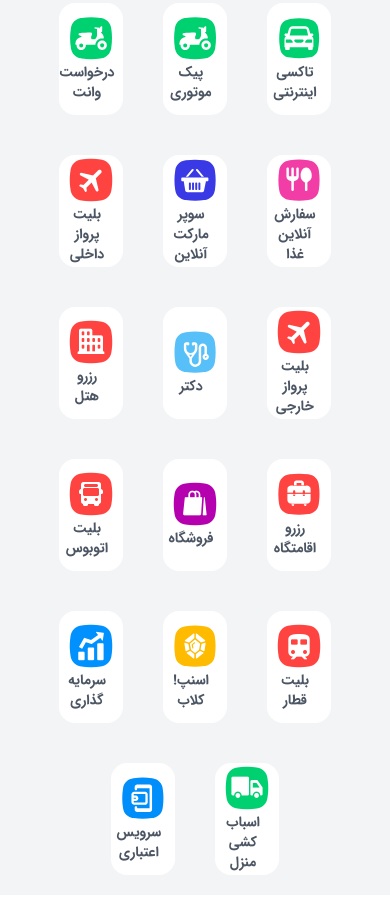
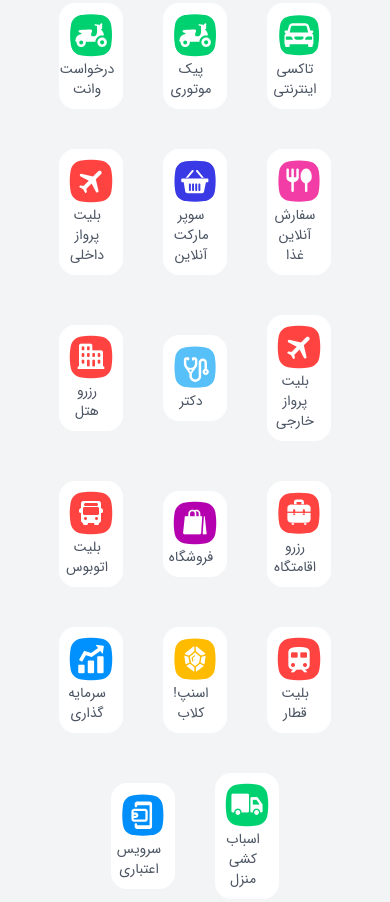
Before and after one commit to MHPourhasani/Snapp-demo, a website: page public/index.html in a window 390 px wide. Shown: the part 904-1806 px from the top of the page. Drawn offline with Linux system fonts and the light colour scheme.

Commit message:
change some styles

```diff
--- a/public/index.html
+++ b/public/index.html
@@ -234,7 +234,7 @@
                         class="flex justify-center items-center flex-wrap overflow-x-visible overflow-y-hidden md:overflow-hidden md:mb-10"
                     >
                         <li
-                            class="w-16 h-28 bg-white m-5 flex flex-col justify-center items-center rounded-2xl px-2 py-2 sm:w-36 sm:h-24 md:w-52 md:h-32 md:mx-4 md:my-2 md:py-2 lg:flex-row lg:justify-start lg:w-64 xl:w-80 xl:h-24 xl:py-3 xl:m-4 xl:px-2"
+                            class="w-16 h-30 bg-white m-5 flex flex-col justify-center items-center rounded-2xl px-2 py-2 sm:w-36 sm:h-24 md:w-52 md:h-32 md:mx-4 md:my-2 md:py-2 lg:flex-row lg:justify-start lg:w-64 xl:w-80 xl:h-24 xl:py-3 xl:m-4 xl:px-2"
                         >
                             <span class=""
                                 ><img
@@ -242,11 +242,12 @@
                                     alt="car taxi"
                                     class="w-12 h-12 lg:w-16 lg:h-16"
                             /></span>
+
                             <div
                                 class="text-center mr-2 mb-0.5 lg:mb-0 lg:text-justify"
                             >
                                 <h4
-                                    class="text-gray-600 text-sm font-semibold xl:font-semibold"
+                                class="text-gray-600 text-sm font-medium sm:font-semibold"
                                 >
                                     تاکسی اینترنتی
                                 </h4>
@@ -259,7 +260,7 @@
                         </li>
 
                         <li
-                            class="w-16 h-28 bg-white m-5 flex flex-col justify-center items-center rounded-2xl px-2 py-2 sm:w-36 sm:h-24 md:w-52 md:h-32 md:mx-4 md:my-2 md:py-2 lg:flex-row lg:justify-start lg:w-64 xl:w-80 xl:h-24 xl:py-3 xl:m-4 xl:px-2"
+                            class="w-16 h-30 bg-white m-5 flex flex-col justify-start items-center rounded-2xl px-2 py-2 sm:w-36 sm:h-24 md:w-52 md:h-32 md:mx-4 md:my-2 md:py-2 lg:flex-row lg:justify-start lg:w-64 xl:w-80 xl:h-24 xl:py-3 xl:m-4 xl:px-2"
                         >
                             <span class=""
                                 ><img
@@ -271,7 +272,7 @@
                                 class="text-center mr-2 mb-0.5 lg:mb-0 lg:text-justify"
                             >
                                 <h4
-                                    class="text-gray-600 text-sm font-semibold"
+                                class="text-gray-600 text-sm font-medium sm:font-semibold"
                                 >
                                     پیک موتوری
                                 </h4>
@@ -284,7 +285,7 @@
                         </li>
 
                         <li
-                            class="w-16 h-28 bg-white m-5 flex flex-col justify-center items-center rounded-2xl px-2 py-2 sm:w-36 sm:h-24 md:w-52 md:h-32 md:mx-4 md:my-2 md:py-2 lg:flex-row lg:justify-start lg:w-64 xl:w-80 xl:h-24 xl:py-3 xl:m-4 xl:px-2"
+                            class="w-16 h-30 bg-white m-5 flex flex-col justify-start items-center rounded-2xl px-2 py-2 sm:w-36 sm:h-24 md:w-52 md:h-32 md:mx-4 md:my-2 md:py-2 lg:flex-row lg:justify-start lg:w-64 xl:w-80 xl:h-24 xl:py-3 xl:m-4 xl:px-2"
                         >
                             <span class=""
                                 ><img
@@ -296,7 +297,7 @@
                                 class="text-center mr-2 mb-0.5 lg:mb-0 lg:text-justify"
                             >
                                 <h4
-                                    class="text-gray-600 text-sm font-semibold"
+                                class="text-gray-600 text-sm font-medium sm:font-semibold"
                                 >
                                     درخواست وانت
                                 </h4>
@@ -309,7 +310,7 @@
                         </li>
 
                         <li
-                            class="w-16 h-28 bg-white m-5 flex flex-col justify-center items-center rounded-2xl px-2 py-2 sm:w-36 sm:h-24 md:w-52 md:h-32 md:mx-4 md:my-2 md:py-2 lg:flex-row lg:justify-start lg:w-64 xl:w-80 xl:h-24 xl:py-3 xl:m-4 xl:px-2"
+                            class="w-16 h-30 bg-white m-5 flex flex-col justify-start items-center rounded-2xl px-2 py-2 sm:w-36 sm:h-24 md:w-52 md:h-32 md:mx-4 md:my-2 md:py-2 lg:flex-row lg:justify-start lg:w-64 xl:w-80 xl:h-24 xl:py-3 xl:m-4 xl:px-2"
                         >
                             <span class=""
                                 ><img
@@ -321,7 +322,7 @@
                                 class="text-center mr-2 mb-0.5 lg:mb-0 lg:text-justify"
                             >
                                 <h4
-                                    class="text-gray-600 text-sm font-semibold"
+                                class="text-gray-600 text-sm font-medium sm:font-semibold"
                                 >
                                     سفارش آنلاین غذا
                                 </h4>
@@ -334,7 +335,7 @@
                         </li>
 
                         <li
-                            class="w-16 h-28 bg-white m-5 flex flex-col justify-center items-center rounded-2xl px-2 py-2 sm:w-36 sm:h-24 md:w-52 md:h-32 md:mx-4 md:my-2 md:py-2 lg:flex-row lg:justify-start lg:w-64 xl:w-80 xl:h-24 xl:py-3 xl:m-4 xl:px-2"
+                            class="w-16 h-30 bg-white m-5 flex flex-col justify-start items-center rounded-2xl px-2 py-2 sm:w-36 sm:h-24 md:w-52 md:h-32 md:mx-4 md:my-2 md:py-2 lg:flex-row lg:justify-start lg:w-64 xl:w-80 xl:h-24 xl:py-3 xl:m-4 xl:px-2"
                         >
                             <span class=""
                                 ><img
@@ -346,7 +347,7 @@
                                 class="text-center mr-2 mb-0.5 lg:mb-0 lg:text-justify"
                             >
                                 <h4
-                                    class="text-gray-600 text-sm font-semibold"
+                                class="text-gray-600 text-sm font-medium sm:font-semibold"
                                 >
                                     سوپر مارکت آنلاین
                                 </h4>
@@ -359,7 +360,7 @@
                         </li>
 
                         <li
-                            class="w-16 h-28 bg-white m-5 flex flex-col justify-center items-center rounded-2xl px-2 py-2 sm:w-36 sm:h-24 md:w-52 md:h-32 md:mx-4 md:my-2 md:py-2 lg:flex-row lg:justify-start lg:w-64 xl:w-80 xl:h-24 xl:py-3 xl:m-4 xl:px-2"
+                            class="w-16 h-30 bg-white m-5 flex flex-col justify-start items-center rounded-2xl px-2 py-2 sm:w-36 sm:h-24 md:w-52 md:h-32 md:mx-4 md:my-2 md:py-2 lg:flex-row lg:justify-start lg:w-64 xl:w-80 xl:h-24 xl:py-3 xl:m-4 xl:px-2"
                         >
                             <span class=""
                                 ><img
@@ -371,7 +372,7 @@
                                 class="text-center mr-2 mb-0.5 lg:mb-0 lg:text-justify"
                             >
                                 <h4
-                                    class="text-gray-600 text-sm font-semibold"
+                                class="text-gray-600 text-sm font-medium sm:font-semibold"
                                 >
                                     بلیت پرواز داخلی
                                 </h4>
@@ -384,7 +385,7 @@
                         </li>
 
                         <li
-                            class="w-16 h-28 bg-white m-5 flex flex-col justify-center items-center rounded-2xl px-2 py-2 sm:w-36 sm:h-24 md:w-52 md:h-32 md:mx-4 md:my-2 md:py-2 lg:flex-row lg:justify-start lg:w-64 xl:w-80 xl:h-24 xl:py-3 xl:m-4 xl:px-2"
+                            class="w-16 h-30 bg-white m-5 flex flex-col justify-start items-center rounded-2xl px-2 py-2 sm:w-36 sm:h-24 md:w-52 md:h-32 md:mx-4 md:my-2 md:py-2 lg:flex-row lg:justify-start lg:w-64 xl:w-80 xl:h-24 xl:py-3 xl:m-4 xl:px-2"
                         >
                             <span class=""
                                 ><img
@@ -396,7 +397,7 @@
                                 class="text-center mr-2 mb-0.5 lg:mb-0 lg:text-justify"
                             >
                                 <h4
-                                    class="text-gray-600 text-sm font-semibold"
+                                class="text-gray-600 text-sm font-medium sm:font-semibold"
                                 >
                                     بلیت پرواز خارجی
                                 </h4>
@@ -409,7 +410,7 @@
                         </li>
 
                         <li
-                            class="w-16 h-28 bg-white m-5 flex flex-col justify-center items-center rounded-2xl px-2 py-2 sm:w-36 sm:h-24 md:w-52 md:h-32 md:mx-4 md:my-2 md:py-2 lg:flex-row lg:justify-start lg:w-64 xl:w-80 xl:h-24 xl:py-3 xl:m-4 xl:px-2"
+                            class="w-16 h-30 bg-white m-5 flex flex-col justify-start items-center rounded-2xl px-2 py-2 sm:w-36 sm:h-24 md:w-52 md:h-32 md:mx-4 md:my-2 md:py-2 lg:flex-row lg:justify-start lg:w-64 xl:w-80 xl:h-24 xl:py-3 xl:m-4 xl:px-2"
                         >
                             <span class=""
                                 ><img
@@ -421,7 +422,7 @@
                                 class="text-center mr-2 mb-0.5 lg:mb-0 lg:text-justify"
                             >
                                 <h4
-                                    class="text-gray-600 text-sm font-semibold"
+                                class="text-gray-600 text-sm font-medium sm:font-semibold"
                                 >
                                     دکتر
                                 </h4>
@@ -434,7 +435,7 @@
                         </li>
 
                         <li
-                            class="w-16 h-28 bg-white m-5 flex flex-col justify-center items-center rounded-2xl px-2 py-2 sm:w-36 sm:h-24 md:w-52 md:h-32 md:mx-4 md:my-2 md:py-2 lg:flex-row lg:justify-start lg:w-64 xl:w-80 xl:h-24 xl:py-3 xl:m-4 xl:px-2"
+                            class="w-16 h-30 bg-white m-5 flex flex-col justify-start items-center rounded-2xl px-2 py-2 sm:w-36 sm:h-24 md:w-52 md:h-32 md:mx-4 md:my-2 md:py-2 lg:flex-row lg:justify-start lg:w-64 xl:w-80 xl:h-24 xl:py-3 xl:m-4 xl:px-2"
                         >
                             <span class=""
                                 ><img
@@ -446,7 +447,7 @@
                                 class="text-center mr-2 mb-0.5 lg:mb-0 lg:text-justify"
                             >
                                 <h4
-                                    class="text-gray-600 text-sm font-semibold"
+                                class="text-gray-600 text-sm font-medium sm:font-semibold"
                                 >
                                     رزرو هتل
                                 </h4>
@@ -459,7 +460,7 @@
                         </li>
 
                         <li
-                            class="w-16 h-28 bg-white m-5 flex flex-col justify-center items-center rounded-2xl px-2 py-2 sm:w-36 sm:h-24 md:w-52 md:h-32 md:mx-4 md:my-2 md:py-2 lg:flex-row lg:justify-start lg:w-64 xl:w-80 xl:h-24 xl:py-3 xl:m-4 xl:px-2"
+                            class="w-16 h-30 bg-white m-5 flex flex-col justify-start items-center rounded-2xl px-2 py-2 sm:w-36 sm:h-24 md:w-52 md:h-32 md:mx-4 md:my-2 md:py-2 lg:flex-row lg:justify-start lg:w-64 xl:w-80 xl:h-24 xl:py-3 xl:m-4 xl:px-2"
                         >
                             <span class=""
                                 ><img
@@ -471,7 +472,7 @@
                                 class="text-center mr-2 mb-0.5 lg:mb-0 lg:text-justify"
                             >
                                 <h4
-                                    class="text-gray-600 text-sm font-semibold"
+                                class="text-gray-600 text-sm font-medium sm:font-semibold"
                                 >
                                     رزرو اقامتگاه
                                 </h4>
@@ -484,7 +485,7 @@
                         </li>
 
                         <li
-                            class="w-16 h-28 bg-white m-5 flex flex-col justify-center items-center rounded-2xl px-2 py-2 sm:w-36 sm:h-24 md:w-52 md:h-32 md:mx-4 md:my-2 md:py-2 lg:flex-row lg:justify-start lg:w-64 xl:w-80 xl:h-24 xl:py-3 xl:m-4 xl:px-2"
+                            class="w-16 h-30 bg-white m-5 flex flex-col justify-start items-center rounded-2xl px-2 py-2 sm:w-36 sm:h-24 md:w-52 md:h-32 md:mx-4 md:my-2 md:py-2 lg:flex-row lg:justify-start lg:w-64 xl:w-80 xl:h-24 xl:py-3 xl:m-4 xl:px-2"
                         >
                             <span class=""
                                 ><img
@@ -496,7 +497,7 @@
                                 class="text-center mr-2 mb-0.5 lg:mb-0 lg:text-justify"
                             >
                                 <h4
-                                    class="text-gray-600 text-sm font-semibold"
+                                class="text-gray-600 text-sm font-medium sm:font-semibold"
                                 >
                                     فروشگاه
                                 </h4>
@@ -509,7 +510,7 @@
                         </li>
 
                         <li
-                            class="w-16 h-28 bg-white m-5 flex flex-col justify-center items-center rounded-2xl px-2 py-2 sm:w-36 sm:h-24 md:w-52 md:h-32 md:mx-4 md:my-2 md:py-2 lg:flex-row lg:justify-start lg:w-64 xl:w-80 xl:h-24 xl:py-3 xl:m-4 xl:px-2"
+                            class="w-16 h-30 bg-white m-5 flex flex-col justify-start items-center rounded-2xl px-2 py-2 sm:w-36 sm:h-24 md:w-52 md:h-32 md:mx-4 md:my-2 md:py-2 lg:flex-row lg:justify-start lg:w-64 xl:w-80 xl:h-24 xl:py-3 xl:m-4 xl:px-2"
                         >
                             <span class=""
                                 ><img
@@ -521,7 +522,7 @@
                                 class="text-center mr-2 mb-0.5 lg:mb-0 lg:text-justify"
                             >
                                 <h4
-                                    class="text-gray-600 text-sm font-semibold"
+                                class="text-gray-600 text-sm font-medium sm:font-semibold"
                                 >
                                     بلیت اتوبوس
                                 </h4>
@@ -534,7 +535,7 @@
                         </li>
 
                         <li
-                            class="w-16 h-28 bg-white m-5 flex flex-col justify-center items-center rounded-2xl px-2 py-2 sm:w-36 sm:h-24 md:w-52 md:h-32 md:mx-4 md:my-2 md:py-2 lg:flex-row lg:justify-start lg:w-64 xl:w-80 xl:h-24 xl:py-3 xl:m-4 xl:px-2"
+                            class="w-16 h-30 bg-white m-5 flex flex-col justify-start items-center rounded-2xl px-2 py-2 sm:w-36 sm:h-24 md:w-52 md:h-32 md:mx-4 md:my-2 md:py-2 lg:flex-row lg:justify-start lg:w-64 xl:w-80 xl:h-24 xl:py-3 xl:m-4 xl:px-2"
                         >
                             <span class=""
                                 ><img
@@ -546,7 +547,7 @@
                                 class="text-center mr-2 mb-0.5 lg:mb-0 lg:text-justify"
                             >
                                 <h4
-                                    class="text-gray-600 text-sm font-semibold"
+                                class="text-gray-600 text-sm font-medium sm:font-semibold"
                                 >
                                     بلیت قطار
                                 </h4>
@@ -559,7 +560,7 @@
                         </li>
 
                         <li
-                            class="w-16 h-28 bg-white m-5 flex flex-col justify-center items-center rounded-2xl px-2 py-2 sm:w-36 sm:h-24 md:w-52 md:h-32 md:mx-4 md:my-2 md:py-2 lg:flex-row lg:justify-start lg:w-64 xl:w-80 xl:h-24 xl:py-3 xl:m-4 xl:px-2"
+                            class="w-16 h-30 bg-white m-5 flex flex-col justify-start items-center rounded-2xl px-2 py-2 sm:w-36 sm:h-24 md:w-52 md:h-32 md:mx-4 md:my-2 md:py-2 lg:flex-row lg:justify-start lg:w-64 xl:w-80 xl:h-24 xl:py-3 xl:m-4 xl:px-2"
                         >
                             <span class=""
                                 ><img
@@ -571,7 +572,7 @@
                                 class="text-center mr-2 mb-0.5 lg:mb-0 lg:text-justify"
                             >
                                 <h4
-                                    class="text-gray-600 text-sm font-semibold"
+                                    class="text-gray-600 text-sm font-medium sm:font-semibold"
                                 >
                                     اسنپ! کلاب
                                 </h4>
@@ -584,7 +585,7 @@
                         </li>
 
                         <li
-                            class="w-16 h-28 bg-white m-5 flex flex-col justify-center items-center rounded-2xl px-2 py-2 sm:w-36 sm:h-24 md:w-52 md:h-32 md:mx-4 md:my-2 md:py-2 lg:flex-row lg:justify-start lg:w-64 xl:w-80 xl:h-24 xl:py-3 xl:m-4 xl:px-2"
+                            class="w-16 h-30 bg-white m-5 flex flex-col justify-start items-center rounded-2xl px-2 py-2 sm:w-36 sm:h-24 md:w-52 md:h-32 md:mx-4 md:my-2 md:py-2 lg:flex-row lg:justify-start lg:w-64 xl:w-80 xl:h-24 xl:py-3 xl:m-4 xl:px-2"
                         >
                             <span class=""
                                 ><img
@@ -596,7 +597,7 @@
                                 class="text-center mr-2 mb-0.5 lg:mb-0 lg:text-justify"
                             >
                                 <h4
-                                    class="text-gray-600 text-sm font-semibold"
+                                    class="text-gray-600 text-sm font-medium sm:font-semibold"
                                 >
                                     سرمایه گذاری
                                 </h4>
@@ -610,7 +611,7 @@
                         </li>
 
                         <li
-                            class="w-16 h-28 bg-white m-5 flex flex-col justify-center items-center rounded-2xl px-2 py-2 sm:w-36 sm:h-24 md:w-52 md:h-32 md:mx-4 md:my-2 md:py-2 lg:flex-row lg:justify-start lg:w-64 xl:w-80 xl:h-24 xl:py-3 xl:m-4 xl:px-2"
+                            class="w-16 h-30 bg-white m-5 flex flex-col justify-start items-center rounded-2xl px-2 py-2 sm:w-36 sm:h-24 md:w-52 md:h-32 md:mx-4 md:my-2 md:py-2 lg:flex-row lg:justify-start lg:w-64 xl:w-80 xl:h-24 xl:py-3 xl:m-4 xl:px-2"
                         >
                             <span class=""
                                 ><img
@@ -622,7 +623,7 @@
                                 class="text-center mr-2 mb-0.5 lg:mb-0 lg:text-justify"
                             >
                                 <h4
-                                    class="text-gray-600 text-sm font-semibold"
+                                class="text-gray-600 text-sm font-medium sm:font-semibold"
                                 >
                                     اسباب کشی منزل
                                 </h4>
@@ -635,7 +636,7 @@
                         </li>
 
                         <li
-                            class="w-16 h-28 bg-white m-5 flex flex-col justify-center items-center rounded-2xl px-2 py-2 sm:w-36 sm:h-24 md:w-52 md:h-32 md:mx-4 md:my-2 md:py-2 lg:flex-row lg:justify-start lg:w-64 xl:w-80 xl:h-24 xl:py-3 xl:m-4 xl:px-2"
+                            class="w-16 h-30 bg-white m-5 flex flex-col justify-start items-center rounded-2xl px-2 py-2 sm:w-36 sm:h-24 md:w-52 md:h-32 md:mx-4 md:my-2 md:py-2 lg:flex-row lg:justify-start lg:w-64 xl:w-80 xl:h-24 xl:py-3 xl:m-4 xl:px-2"
                         >
                             <span class=""
                                 ><img
@@ -647,7 +648,7 @@
                                 class="text-center mr-2 mb-0.5 lg:mb-0 lg:text-justify"
                             >
                                 <h4
-                                    class="text-gray-600 text-sm font-semibold"
+                                class="text-gray-600 text-sm font-medium sm:font-semibold"
                                 >
                                     سرویس اعتباری
                                 </h4>
```
